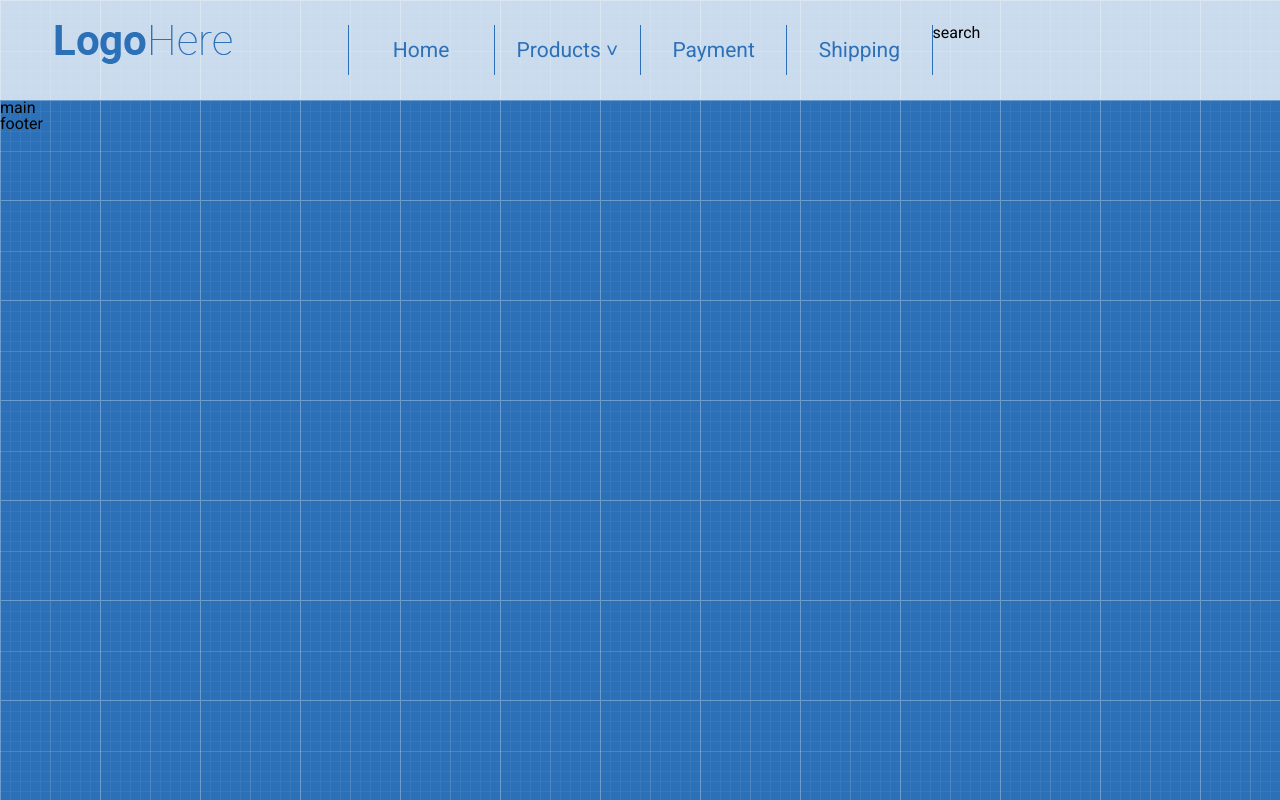
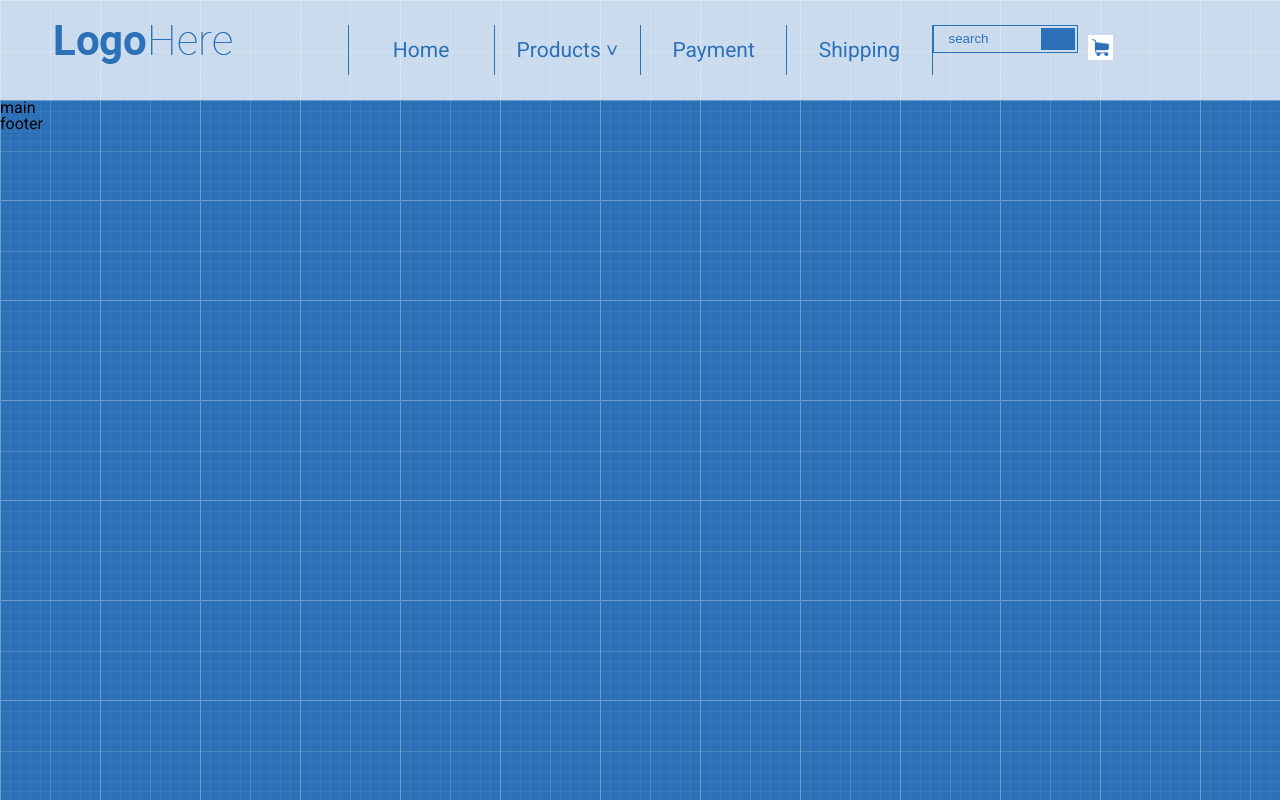
Before and after one commit to YevheniiaBahrova/yevheniia.bahrova.github.io, a plain HTML site: page index.html in a window 1280 px wide. Drawn offline with Linux system fonts and the light colour scheme.

Commit message:
add field 'search' and cart

```diff
--- a/index.html
+++ b/index.html
@@ -28,7 +28,13 @@
 						</ul>
 					</nav>
 				</div>
-				<div class="col-md-3">search</div>
+				<div class="col-md-3">
+    				<form action="" method="post" id="search">
+  						<input type="text" name="" value="search" onblur="if(this.value=='') this.value='search';" onfocus="if(this.value=='search') this.value='';" class="input" >
+  						<input type="submit" name="" value="" class="submit">
+  					    <img id="cart" src="images/cart.png" alt="">
+					</form>
+				</div>
 			</div>
 		</div>
 	</header>
--- a/style.css
+++ b/style.css
@@ -48,3 +48,34 @@ body {
 	background-color:  #2c71b8;
 	color: white;
 }
+#search {
+  width: 71%;
+  height: 29px;
+}
+#search input {
+  float: left;
+  border: 1px solid #2c71b8;
+}
+#search .input {
+  width: 70%;
+  height: 28px;
+  padding: 0 38px 1px 15px;
+  background-color: transparent;
+  color: #2c71b8;
+  outline: none;
+}
+#search .submit {
+  width: 34px;
+  height: 22px;
+  cursor: pointer;
+  margin-left: -37px;
+  margin-top: 3px;
+  background-color: #2c71b8;
+}
+img#cart {
+	margin: 10px;
+	width: 12%;
+	height: 25px;
+	background-color: white;
+	border:4px white solid;
+}
```
